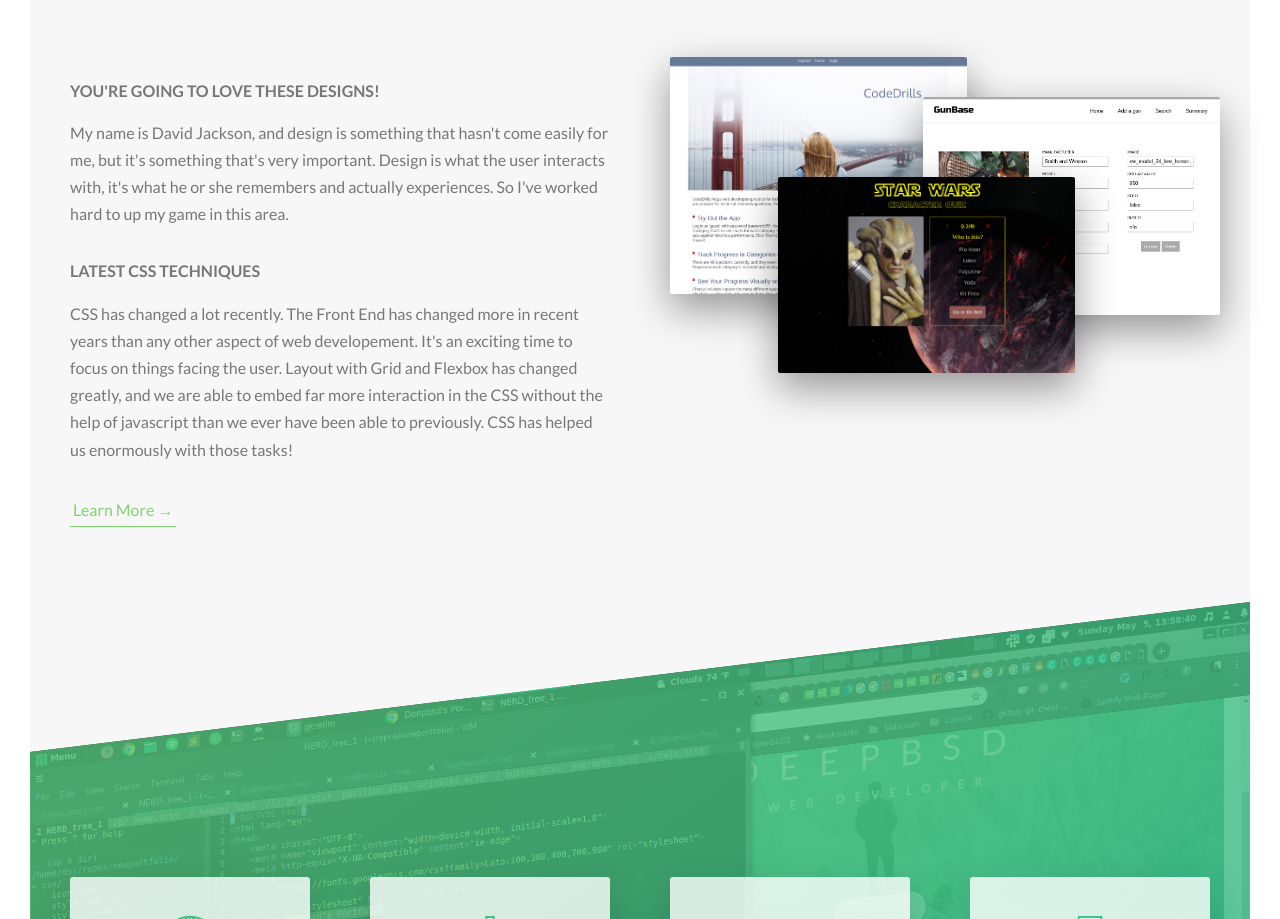
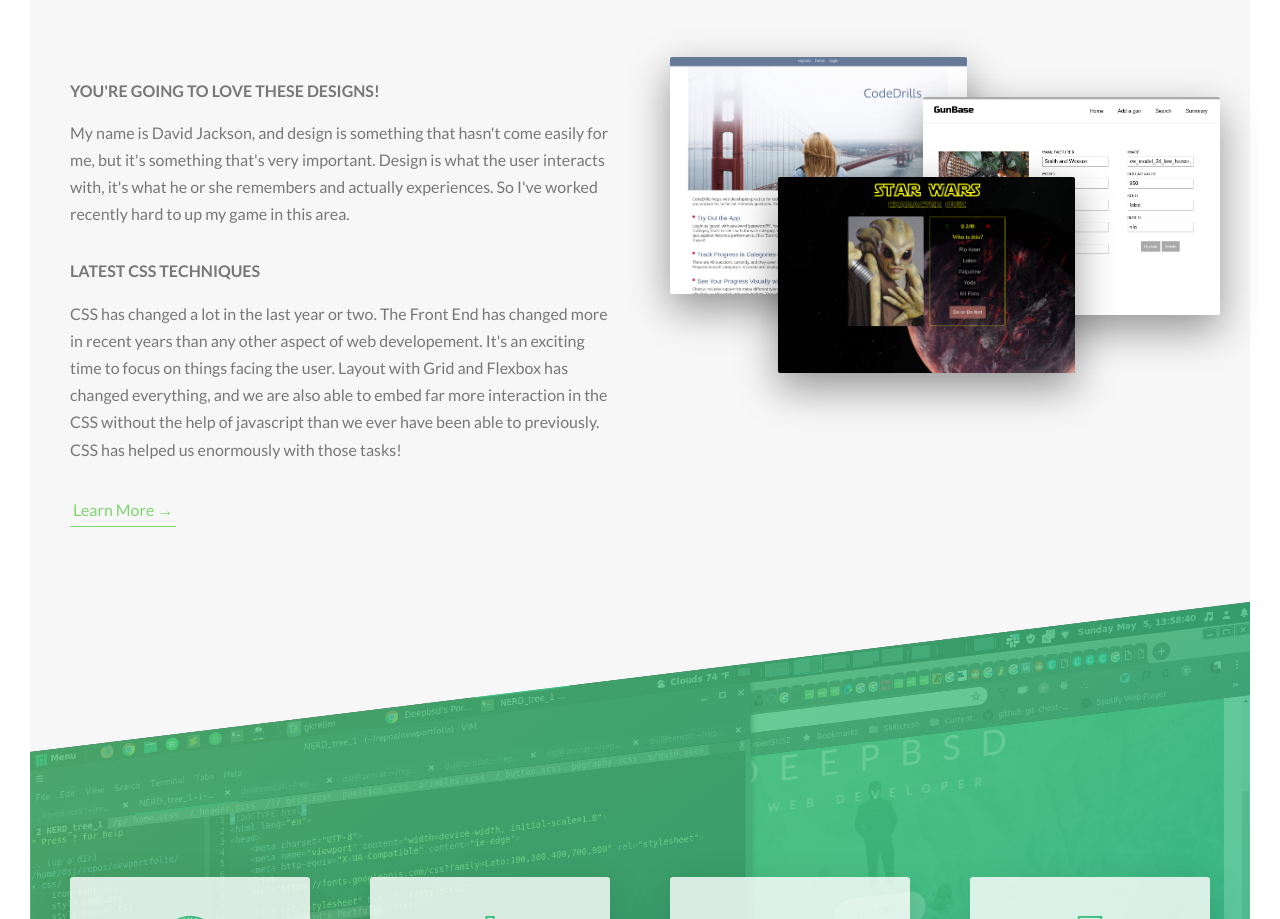
Before and after one commit to deepbsd/new_portfolio, a website: page index.html in a window 1280 px wide. Shown: the part 943-1862 px from the top of the page. Drawn offline with Linux system fonts and the light colour scheme.

Commit message:
changing some text

```diff
--- a/index.html
+++ b/index.html
@@ -72,18 +72,20 @@
 
                  My name is David Jackson, and design is something that hasn't come easily for me, but it's
                  something that's very important.  Design is what the user interacts with, it's what he or she
-                 remembers and actually experiences.  So I've worked hard to up my game in this area.
+                 remembers and actually experiences.  So I've worked recently hard to up my game in this area.
 
               </p>
 
               <h3 class="heading-tertiary u-margin-bottom-small">Latest CSS Techniques</h3>
               <p class="paragraph">
 
-                 CSS has changed a lot recently.  The Front End has changed more in recent years than any
-                 other aspect of web developement.  It's an exciting time to focus on things facing
-                 the user.  Layout with Grid and Flexbox has changed greatly, and we are able to
-                 embed far more interaction in the CSS without the help of javascript than we ever
-                 have been able to previously.  CSS has helped us enormously with those tasks!
+                 CSS has changed a lot in the last year or two.  The Front End has changed more
+                 in recent years than any other aspect of web developement.  It's an exciting
+                 time to focus on things facing the user.  Layout with Grid and Flexbox has
+                 changed everything, and we are also able to embed far more interaction in the CSS
+                 without the help of javascript than we ever have been able to previously.  CSS
+                 has helped us enormously with those tasks!
+
               </p>
 
               <a class="btn-text" href="#background">Learn More &rarr;</a>
```
